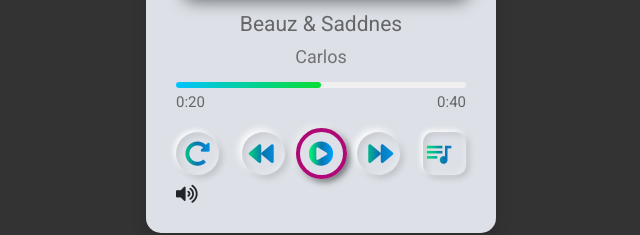
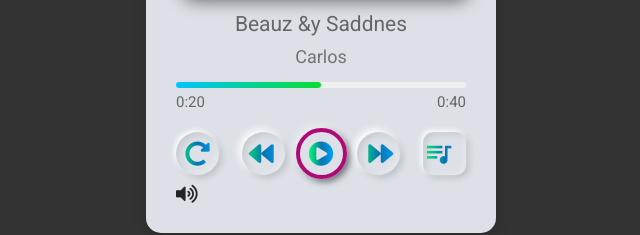
Before and after one commit to MattyuCode/playmusic, a plain HTML site: page index.html in a window 1280 px wide. Shown: the part 444-679 px from the top of the page, 319-959 px from the left. Drawn offline with nearby package versions, Linux system fonts and the light colour scheme.

Commit message:
Update index.html

```diff
--- a/index.html
+++ b/index.html
@@ -42,7 +42,7 @@
                                 </div>
 
                                 <div class="song_details">
-                                    <p class="name">Beauz & Saddnes</p>
+                                    <p class="name">Beauz &y Saddnes</p>
                                     <p class="artist">Carlos</p>
                                 </div>
 
```
